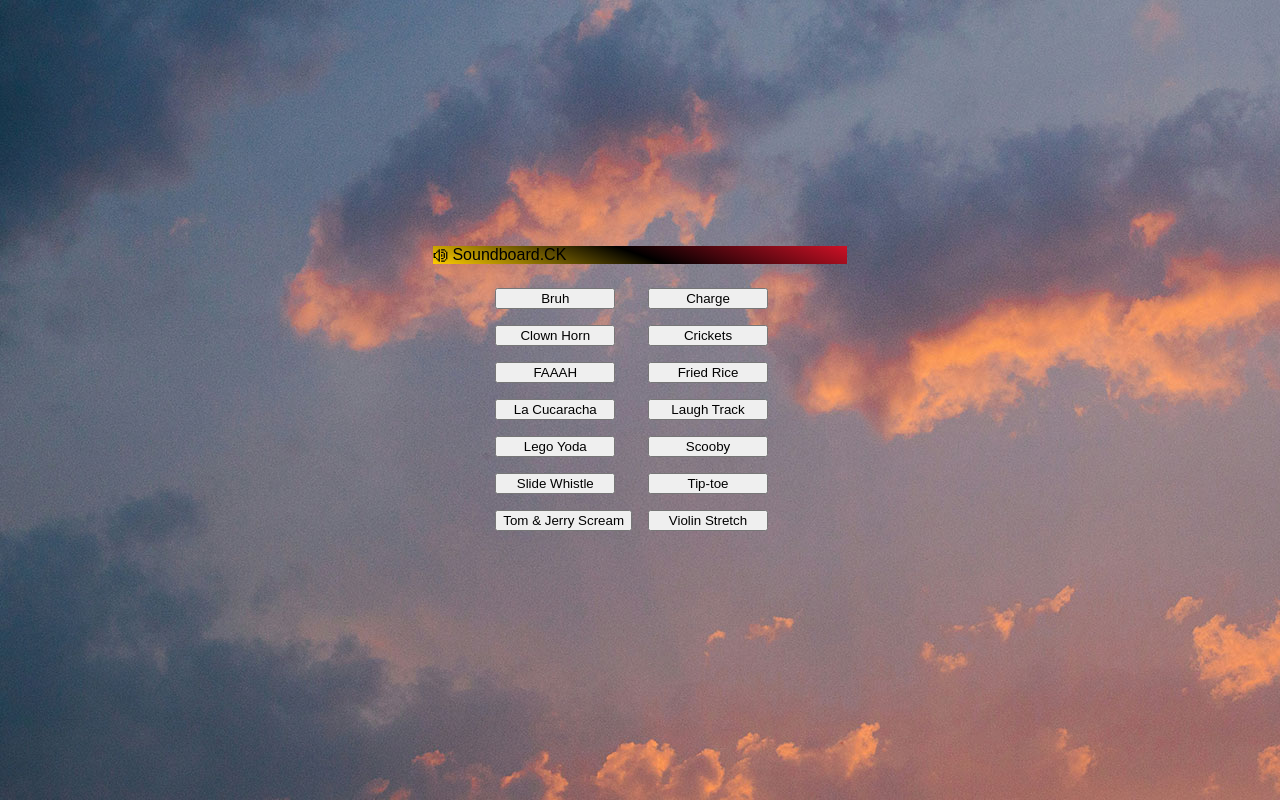
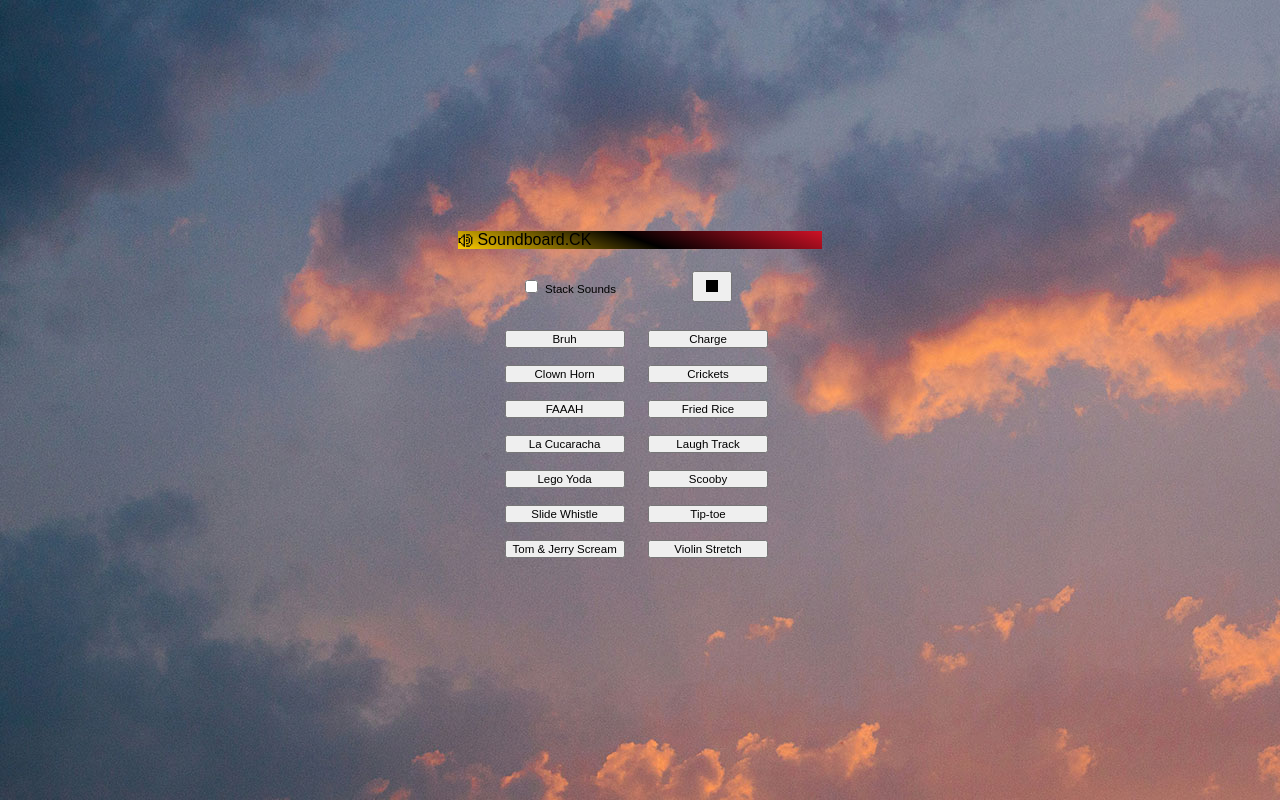
Before and after one commit to contreau/soundboard.ck, a website built with Vite: page index.html in a window 1280 px wide. Both pictures are taken after a click on the button "Bruh". Built offline with nearby package versions, Linux system fonts and the light colour scheme; files whose address does not match are found by name.

Commit message:
feat: stack sounds, stop button

```diff
--- a/index.html
+++ b/index.html
@@ -46,19 +46,28 @@
       main {
         padding-inline: 1em;
         padding-block: 1em;
-        max-width: 450px;
+        max-width: 400px;
         margin-inline: auto;
       }
 
-      #button-grid {
+      button,
+      label {
+        font-size: 11.5px;
+      }
+
+      div.window-body {
+        max-width: fit-content;
+        margin-inline: auto;
+      }
+
+      ul#button-grid {
         display: grid;
         column-gap: 1rem;
         row-gap: 1rem;
         grid-template-columns: 1fr 1fr;
-        max-width: fit-content;
+        align-items: center;
         padding-left: 0;
-        margin-inline: auto;
-        margin-block: 1.5rem;
+        margin-block: 0.75rem;
 
         li {
           list-style-type: none;
@@ -68,6 +77,19 @@
           min-width: 120px;
           cursor: pointer;
         }
+
+        button#stop {
+          min-width: fit-content;
+          display: block;
+          cursor: pointer;
+          svg {
+            vertical-align: -1.5px;
+          }
+        }
+      }
+
+      li:has(button#stop) {
+        justify-self: center;
       }
 
       div.window {
@@ -85,6 +107,23 @@
         vertical-align: -3px;
       }
 
+      label[for="stack"] {
+        cursor: pointer;
+      }
+
+      .config {
+        display: flex;
+        align-items: center;
+        justify-content: space-between;
+        margin-inline: auto;
+        margin-top: 1.25rem;
+        margin-bottom: 0.75rem;
+      }
+
+      div.field-border-disabled {
+        padding: 1em;
+      }
+
       @media (max-width: 300px) {
         #button-grid {
           grid-template-columns: 1fr;
@@ -94,6 +133,9 @@
       @media (max-width: 500px) {
         body {
           background-position: center;
+        }
+        main {
+          max-width: 325px;
         }
       }
 
@@ -120,7 +162,22 @@
           </div>
         </div>
         <div class="window-body">
-          <ul id="button-grid"></ul>
+          <ul id="button-grid">
+            <li>
+              <div class="field-border-disabled">
+                <input type="checkbox" id="stack" />
+                <label for="stack">Stack Sounds</label>
+              </div>
+            </li>
+            <li>
+              <button id="stop">
+                <svg xmlns="http://www.w3.org/2000/svg" width="24" height="24" viewBox="0 0 24 24">
+                  <path d="M0 0h24v24H0z" fill="none" />
+                  <path fill="#000" d="M6 18V6h12v12z" />
+                </svg>
+              </button>
+            </li>
+          </ul>
         </div>
       </div>
     </main>
--- a/src/index.ts
+++ b/src/index.ts
@@ -1,15 +1,60 @@
 import data from "./sound-config.json";
 
-interface soundDetails {
+interface SoundDetails {
   fileName: string;
   displayName: string;
 }
 
-const soundConfig: soundDetails[] = data;
+interface AudioState {
+  references: HTMLAudioElement[];
+  current: HTMLAudioElement | undefined;
+}
 
-async function renderButtons(soundConfig: soundDetails[]) {
+const soundConfig: SoundDetails[] = data;
+
+// Event Handlers
+function onSoundButtonClick(audioState: AudioState, sound: SoundDetails) {
+  const isStacking: boolean =
+    document?.querySelector<HTMLInputElement>("input#stack")?.checked ?? false;
+
+  if (!isStacking && audioState.current) {
+    audioState.current.pause();
+    audioState.current.currentTime = 0;
+  }
+
+  const newAudio = new Audio(sound.fileName);
+  newAudio.play();
+  audioState.current = newAudio;
+  audioState.references.push(newAudio);
+}
+
+async function onStopButtonClick(audioState: AudioState) {
+  const isStacking: boolean =
+    document?.querySelector<HTMLInputElement>("input#stack")?.checked ?? false;
+  if (isStacking && audioState.current) {
+    for (const ref of audioState.references) {
+      ref.pause();
+      ref.currentTime = 0;
+      ref.removeAttribute("src");
+      ref.load();
+    }
+    audioState.references = [];
+  } else if (audioState.current) {
+    audioState.current.pause();
+    audioState.current.currentTime = 0;
+    audioState.current.removeAttribute("src");
+    audioState.current.load();
+  }
+  audioState.current = undefined;
+}
+
+// Render function
+async function renderButtons(soundConfig: SoundDetails[]) {
   const buttonGrid = document.querySelector("#button-grid");
-  let currentAudio: undefined | HTMLAudioElement;
+  const audioState: AudioState = {
+    references: [],
+    current: undefined,
+  };
 
   for (const sound of soundConfig) {
     const li = document.createElement("li");
@@ -17,16 +62,15 @@ async function renderButtons(soundConfig: soundDetails[]) {
     button.className = "default";
     button.textContent = sound.displayName;
     button.addEventListener("click", () => {
-      if (currentAudio) {
-        // stop audio when a new button is clicked
-        currentAudio.pause();
-        currentAudio.currentTime = 0;
-      }
-      currentAudio = new Audio(sound.fileName);
-      currentAudio.play();
+      onSoundButtonClick(audioState, sound);
     });
     li.appendChild(button);
     buttonGrid?.appendChild(li);
   }
+
+  const stopButton = document.querySelector("button#stop");
+  stopButton?.addEventListener("click", () => {
+    onStopButtonClick(audioState);
+  });
 }
 renderButtons(soundConfig);
```
